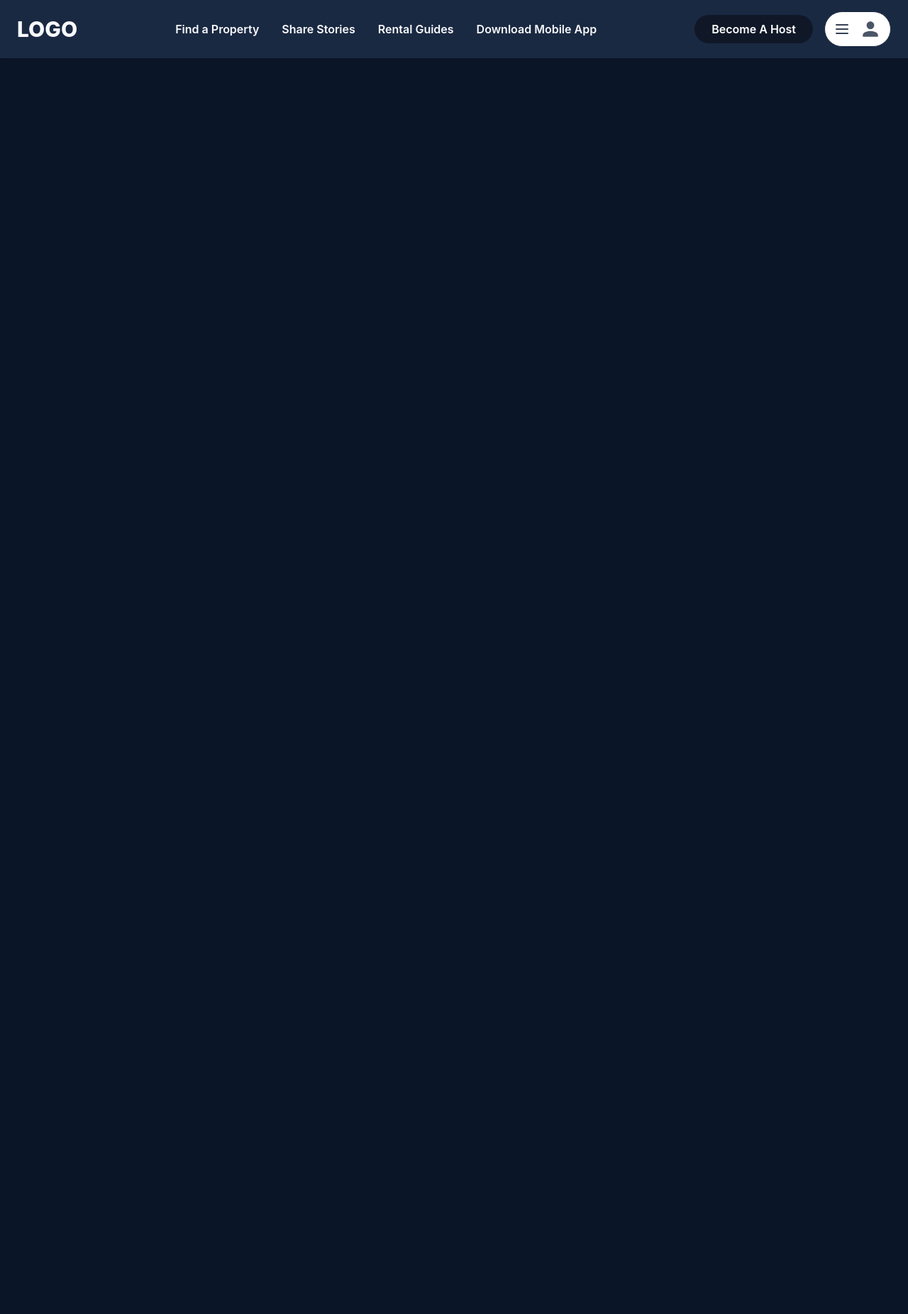
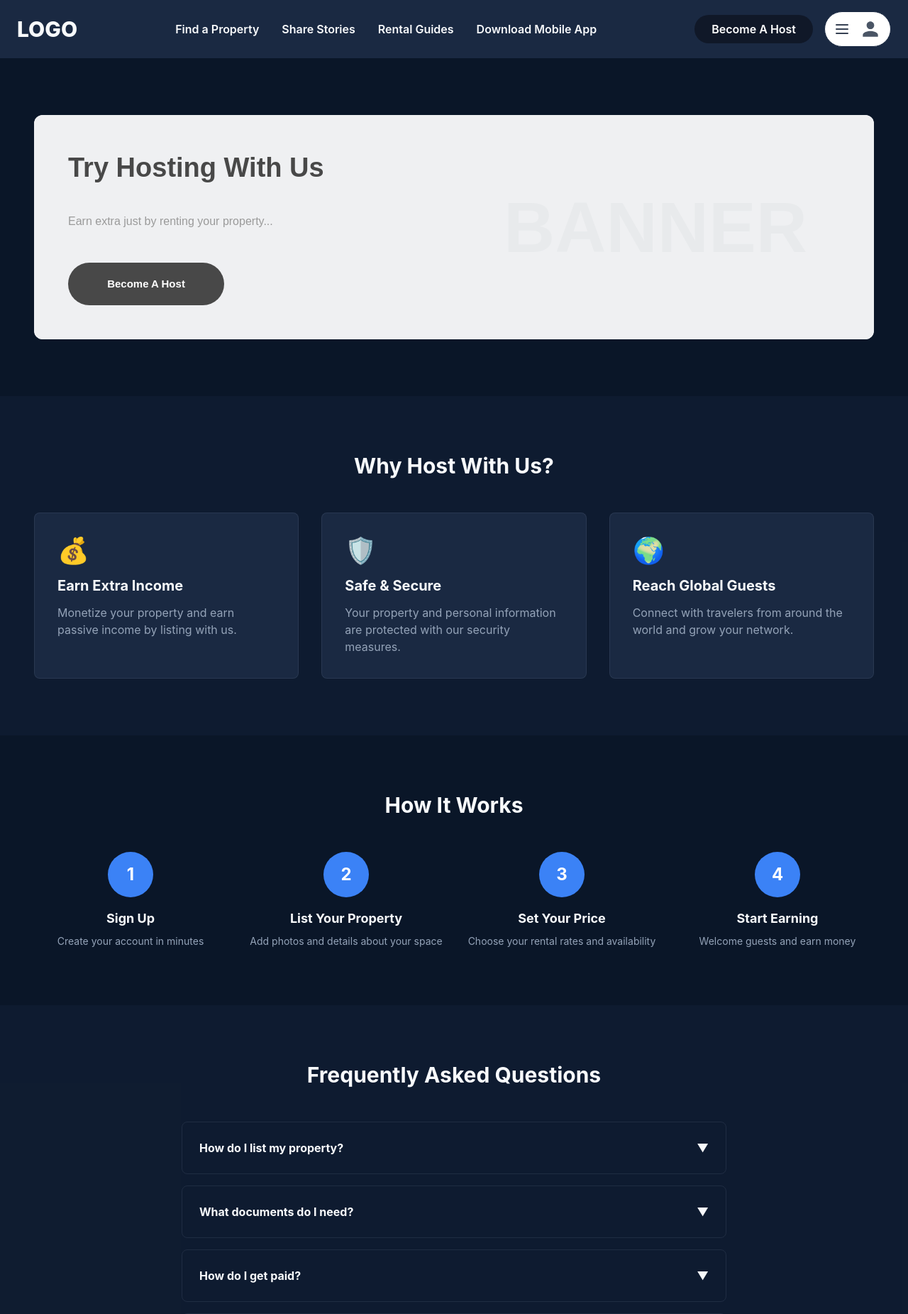
Before and after one commit to AadiAcharya/aaathiti_aagaman, a React (Vite) app: page /hosting in a window 1280 px wide. Shown: the top 1851 px of the page at 71% size. Before the commit the page ends 800 px from the top, so only its background shows below. Built offline with nearby package versions, Linux system fonts and the light colour scheme.

Commit message:
hosting page done

```diff
--- a/src/App.jsx
+++ b/src/App.jsx
@@ -5,6 +5,7 @@ import Home from "./components/Home";
 import Properties from "./components/Properties";
 import Search from "./components/Search";
 import Rooms from "./components/Rooms";
+import Hosting from "./components/Hosting";
 import "./App.css";
 
 export default function App() {
@@ -17,6 +18,7 @@ export default function App() {
         <Route path="/properties" element={<Properties />} />
         <Route path="/search" element={<Search />} />
         <Route path="/rooms" element={<Rooms />} />
+        <Route path="/hosting" element={<Hosting />} />
         {/* Add more routes here as needed */}
       </Routes>
     </Router>
--- /dev/null
+++ b/src/components/Hosting.jsx
@@ -0,0 +1,203 @@
+import React from "react";
+
+export default function Hosting() {
+  return (
+    <div className="min-h-screen bg-background">
+      {/* Hosting Info Section */}
+      <section className="py-20 px-6 md:px-12">
+        <div className="max-w-7xl mx-auto">
+          <div
+            className="relative bg-[#eff0f2] rounded-xl overflow-hidden p-12"
+            data-node-id="2:114"
+          >
+            {/* Background Rectangle */}
+            <div
+              className="absolute inset-0 bg-[#eff0f2] rounded-xl"
+              data-node-id="2:115"
+            ></div>
+
+            {/* Content Container */}
+            <div className="relative z-10 flex items-center justify-between gap-12">
+              {/* Left Side - Text Content */}
+              <div className="flex-1 max-w-2xl">
+                {/* Main Title */}
+                <h1
+                  className="font-['Montserrat:Bold',sans-serif] font-bold text-[38px] text-[#484848] leading-13 mb-6"
+                  data-node-id="2:117"
+                >
+                  Try Hosting With Us
+                </h1>
+
+                {/* Subtitle */}
+                <p
+                  className="font-['Montserrat:Medium',sans-serif] font-medium text-[16px] text-[#9a9a9a] leading-13 mb-8"
+                  data-node-id="2:116"
+                >
+                  Earn extra just by renting your property...
+                </p>
+
+                {/* Become A Host Button */}
+                <button
+                  className="bg-[#484848] text-white font-['Montserrat:Bold',sans-serif] font-bold text-[15px] px-8 py-3 rounded-full h-15 w-55 hover:bg-[#333333] transition-colors"
+                  data-node-id="2:118"
+                >
+                  <span data-node-id="2:119">Become A Host</span>
+                </button>
+              </div>
+
+              {/* Right Side - Banner Image/Text */}
+              <div className="flex-1 flex items-center justify-center">
+                <p
+                  className="font-['Montserrat:ExtraBold',sans-serif] font-extrabold text-[100px] text-[#e8eaec] leading-none text-right"
+                  data-node-id="2:120"
+                >
+                  BANNER
+                </p>
+              </div>
+            </div>
+          </div>
+        </div>
+      </section>
+
+      {/* Additional Hosting Benefits Section (Optional) */}
+      <section className="py-20 px-6 md:px-12 bg-bg-secondary/30">
+        <div className="max-w-7xl mx-auto">
+          <h2 className="text-3xl font-bold text-text-primary mb-12 text-center">
+            Why Host With Us?
+          </h2>
+
+          <div className="grid grid-cols-1 md:grid-cols-3 gap-8">
+            {/* Benefit Card 1 */}
+            <div className="bg-bg-secondary rounded-lg p-8 border border-text-muted/20">
+              <div className="text-4xl mb-4">💰</div>
+              <h3 className="text-xl font-bold text-text-primary mb-3">
+                Earn Extra Income
+              </h3>
+              <p className="text-text-secondary">
+                Monetize your property and earn passive income by listing with
+                us.
+              </p>
+            </div>
+
+            {/* Benefit Card 2 */}
+            <div className="bg-bg-secondary rounded-lg p-8 border border-text-muted/20">
+              <div className="text-4xl mb-4">🛡️</div>
+              <h3 className="text-xl font-bold text-text-primary mb-3">
+                Safe & Secure
+              </h3>
+              <p className="text-text-secondary">
+                Your property and personal information are protected with our
+                security measures.
+              </p>
+            </div>
+
+            {/* Benefit Card 3 */}
+            <div className="bg-bg-secondary rounded-lg p-8 border border-text-muted/20">
+              <div className="text-4xl mb-4">🌍</div>
+              <h3 className="text-xl font-bold text-text-primary mb-3">
+                Reach Global Guests
+              </h3>
+              <p className="text-text-secondary">
+                Connect with travelers from around the world and grow your
+                network.
+              </p>
+            </div>
+          </div>
+        </div>
+      </section>
+
+      {/* How It Works Section (Optional) */}
+      <section className="py-20 px-6 md:px-12">
+        <div className="max-w-7xl mx-auto">
+          <h2 className="text-3xl font-bold text-text-primary mb-12 text-center">
+            How It Works
+          </h2>
+
+          <div className="grid grid-cols-1 md:grid-cols-4 gap-8">
+            {[
+              {
+                step: "1",
+                title: "Sign Up",
+                description: "Create your account in minutes",
+              },
+              {
+                step: "2",
+                title: "List Your Property",
+                description: "Add photos and details about your space",
+              },
+              {
+                step: "3",
+                title: "Set Your Price",
+                description: "Choose your rental rates and availability",
+              },
+              {
+                step: "4",
+                title: "Start Earning",
+                description: "Welcome guests and earn money",
+              },
+            ].map((item, index) => (
+              <div key={index} className="text-center">
+                <div className="w-16 h-16 mx-auto mb-4 bg-primary rounded-full flex items-center justify-center">
+                  <span className="text-2xl font-bold text-white">
+                    {item.step}
+                  </span>
+                </div>
+                <h3 className="text-lg font-bold text-text-primary mb-2">
+                  {item.title}
+                </h3>
+                <p className="text-text-secondary text-sm">
+                  {item.description}
+                </p>
+              </div>
+            ))}
+          </div>
+        </div>
+      </section>
+
+      {/* FAQ Section (Optional) */}
+      <section className="py-20 px-6 md:px-12 bg-bg-secondary/30">
+        <div className="max-w-3xl mx-auto">
+          <h2 className="text-3xl font-bold text-text-primary mb-12 text-center">
+            Frequently Asked Questions
+          </h2>
+
+          <div className="space-y-4">
+            {[
+              {
+                question: "How do I list my property?",
+                answer:
+                  "Click 'Become A Host' and follow our simple listing process. It takes about 20 minutes.",
+              },
+              {
+                question: "What documents do I need?",
+                answer:
+                  "You'll need proof of ownership or authorization, ID verification, and bank details for payments.",
+              },
+              {
+                question: "How do I get paid?",
+                answer:
+                  "Payments are transferred to your bank account within 2-3 business days after checkout.",
+              },
+              {
+                question: "What if there's a problem with a guest?",
+                answer:
+                  "Our 24/7 support team is here to help. We have comprehensive protection policies in place.",
+              },
+            ].map((item, index) => (
+              <details
+                key={index}
+                className="group border border-text-muted/20 rounded-lg p-6 cursor-pointer hover:border-primary transition"
+              >
+                <summary className="flex justify-between items-center font-bold text-text-primary">
+                  {item.question}
+                  <span className="group-open:rotate-180 transition">▼</span>
+                </summary>
+                <p className="text-text-secondary mt-4 pl-4">{item.answer}</p>
+              </details>
+            ))}
+          </div>
+        </div>
+      </section>
+    </div>
+  );
+}
```
